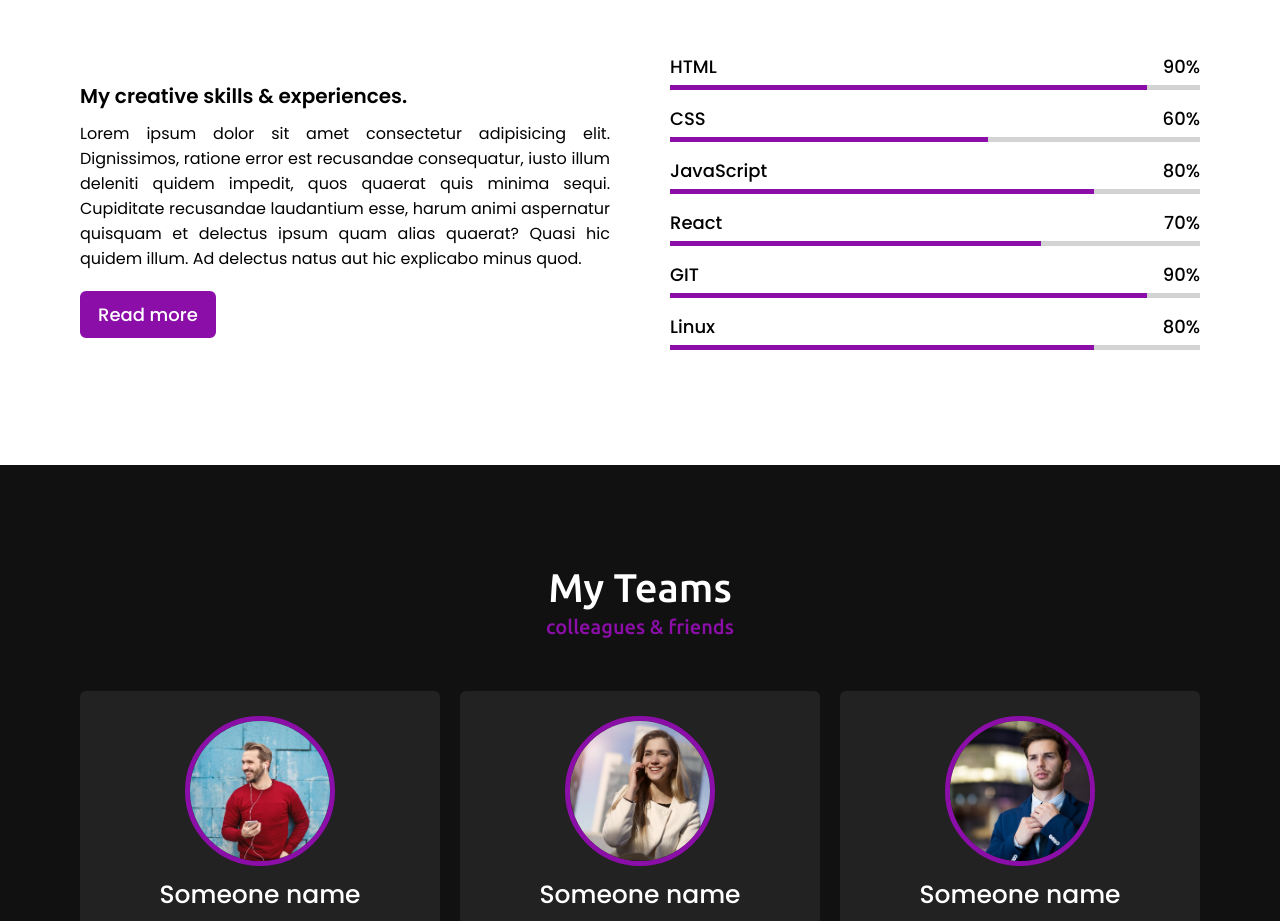
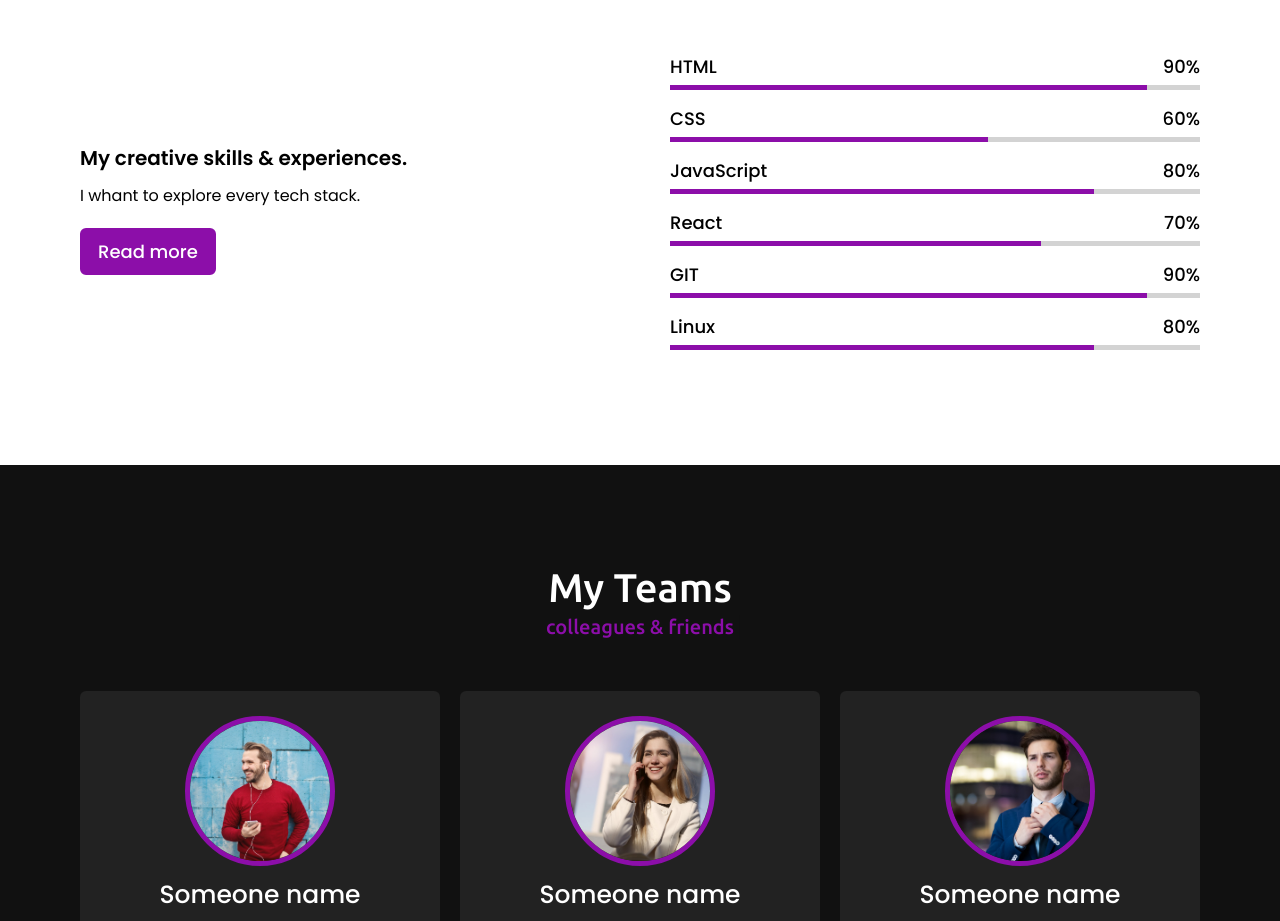
Before and after one commit to lorecarreno/portfolioLoreCG, a plain HTML site: page index.html in a window 1280 px wide. Shown: the part 2313-3234 px from the top of the page. Drawn offline with nearby package versions, Linux system fonts and the light colour scheme.

```diff
--- a/index.html
+++ b/index.html
@@ -94,7 +94,7 @@
                     <div class="box">
                         <i class="fas fa-chart-line"></i>
                         <a href="#">
-                            <div class="text">Advertising</div></a>
+                            <div class="text">Advertising    </div></a>
                         <p>Lorem ipsum dolor sit amet consectetur, adipisicing elit. Rem quia sunt, quasi quo illo enim.</p>
                     </div>
                 </div>
@@ -119,7 +119,7 @@
             <div class="skills-content">
                 <div class="column left">
                     <div class="text">My creative skills & experiences.</div>
-                    <p>Lorem ipsum dolor sit amet consectetur adipisicing elit. Dignissimos, ratione error est recusandae consequatur, iusto illum deleniti quidem impedit, quos quaerat quis minima sequi. Cupiditate recusandae laudantium esse, harum animi aspernatur quisquam et delectus ipsum quam alias quaerat? Quasi hic quidem illum. Ad delectus natus aut hic explicabo minus quod.</p>
+                    <p>I whant to explore every tech stack.</p>
                     <a href="#">Read more</a>
                 </div>
                 <div class="column right">
```
